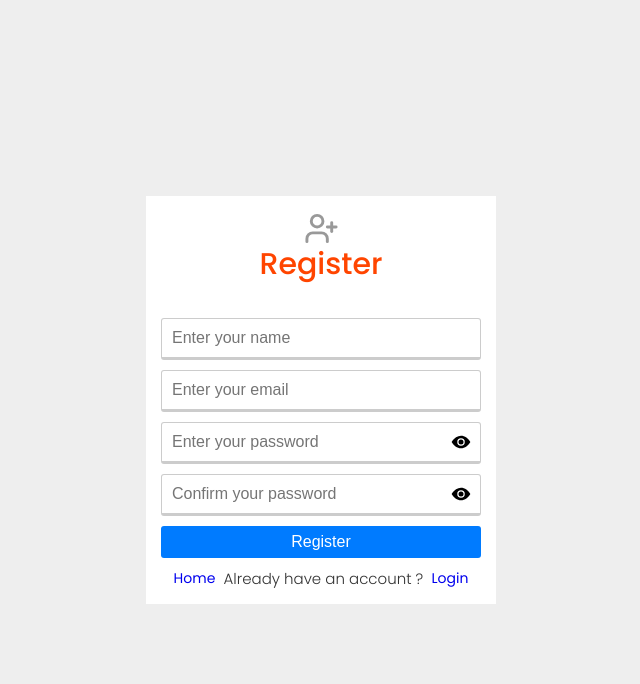
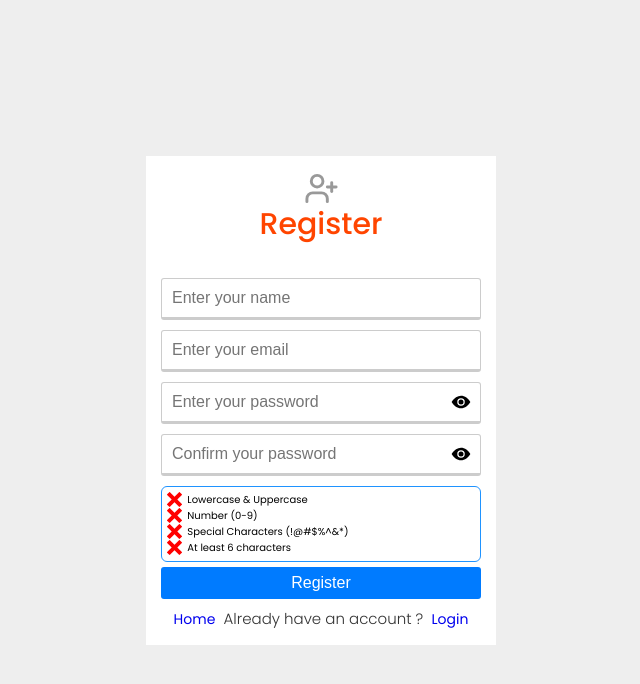
Before and after one commit to Harry8679/Advance-MERN-Stack-Authentication, a React (Create React App) app: page /register in a window 1280 px wide. Shown: the top 684 px of the page, without its empty margins (319-959 px from the left). Built offline with nearby package versions, Linux system fonts and the light colour scheme; the HTML template or start-up script is replaced by a standard one.

Commit message:
Register Component - Password Strength indicators

```diff
--- a/src/pages/auth/Register.js
+++ b/src/pages/auth/Register.js
@@ -4,6 +4,9 @@
 import { LuUserPlus } from "react-icons/lu";
 import { Link } from 'react-router-dom';
 import PasswordInput from '../../components/PasswordInput';
+import { IoCheckmarkDoneOutline } from "react-icons/io5";
+import { ImCross } from "react-icons/im";
+
 
 const initialState = {
     name: '',
@@ -17,7 +20,26 @@
 
   const { name, email, password, password2} = formData;
 
-  const handleInputChange = () => {};
+  const [uCase, setUCase] = useState(false);
+  const [num, setNum] = useState(false);
+  const [sChar, setSChar] = useState(false);
+  const [passLength, setPassLength] = useState(false);
+
+  const timesIcon = <ImCross color='red' size={15} />;
+  const checkIcon = <IoCheckmarkDoneOutline color='green' size={15} />;
+
+  const switchIcon = (condition) => {
+    if (condition) {
+        return checkIcon;
+    } else {
+        return timesIcon;
+    }
+  }
+
+  const handleInputChange = (e) => {
+    const { name, value } = e.target;
+    setFormData({ ...formData, [name]: value });
+  };
 
   const loginUser = () => {};
   return (
@@ -35,6 +57,33 @@
                 <PasswordInput type="password" placeholder='Enter your password' name='password' value={password} onChange={handleInputChange} />
                 <PasswordInput type="password" placeholder='Confirm your password' name='password2' value={password2} onChange={handleInputChange} />
 
+                {/* Password Strength */}
+                <Card cardClass={styles.group}>
+                    <ul className="form-list">
+                        <li>
+                            <span className={styles.indicator}>
+                                {/* {uCase ? checkIcon : timesIcon} &nbsp; Lowercase & uppercase */}
+                                {switchIcon(uCase)} &nbsp; Lowercase & Uppercase
+                            </span>
+                        </li>
+                        <li>
+                            <span className={styles.indicator}>
+                                {switchIcon(num)} &nbsp; Number (0-9)
+                            </span>
+                        </li>
+                        <li>
+                            <span className={styles.indicator}>
+                                {switchIcon(sChar)} &nbsp; Special Characters (!@#$%^&*)
+                            </span>
+                        </li>
+                        <li>
+                            <span className={styles.indicator}>
+                                {switchIcon(num)} &nbsp; At least 6 characters
+                            </span>
+                        </li>
+                    </ul>
+                </Card>
+
                 <button type="submit" className='--btn --btn-primary --btn-block'>Register</button>
             </form>
             <span className={styles.register}>
--- a/src/pages/auth/auth.module.scss
+++ b/src/pages/auth/auth.module.scss
@@ -65,6 +65,7 @@
       border: 1px solid var(--light-blue);
       padding: 5px;
       margin-bottom: 5px;
+      border-radius: 6px;
     }
 
     .indicator {
```
